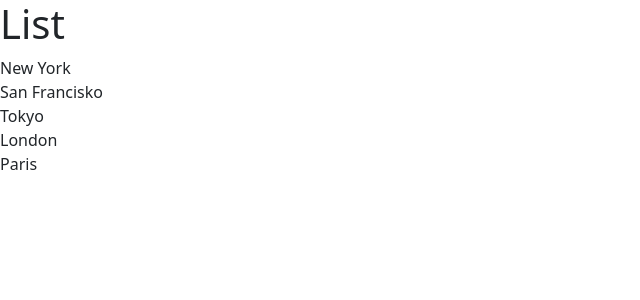
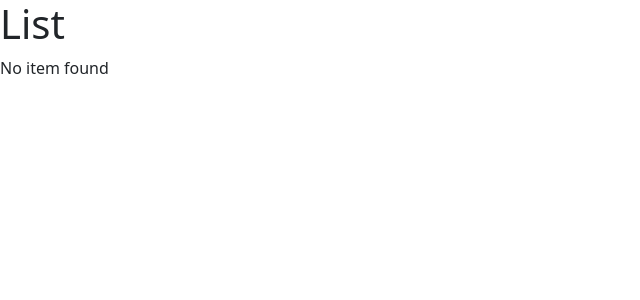
Before and after one commit to igorbaland/react-18, a React (Vite) app: page / in a window 1280 px wide. Shown: the top 300 px of the page, without its empty margins (0-640 px from the left). Built offline with nearby package versions, Linux system fonts and the light colour scheme; the HTML template or start-up script is replaced by a standard one.

Commit message:
Conditional Rendering
modified:   src/components/ListGroup.tsx

```diff
--- a/src/components/ListGroup.tsx
+++ b/src/components/ListGroup.tsx
@@ -1,9 +1,27 @@
 function ListGroup() {
-  const items = ["New York", "San Francisko", "Tokyo", "London", "Paris"];
+  let items = ["New York", "San Francisko", "Tokyo", "London", "Paris"];
+  items = [];
+
+  /*
+    const message = items.length === 0 ? <p>No item found</p> : null;
+
+    const getMessage = () => {
+        items.length === 0 ? <p>No item found</p> : null;
+    }
+  */
+
+  /*if (items.length === 0)
+    return (
+      <>
+        <h1>List</h1>
+        <p>No item found</p>
+      </>
+    );*/
 
   return (
     <>
       <h1>List</h1>
+      {items.length === 0 && <p>No item found</p>}
       <ul className="list-group">
         {items.map((item) => (
           <li key={item}>{item}</li>
```
